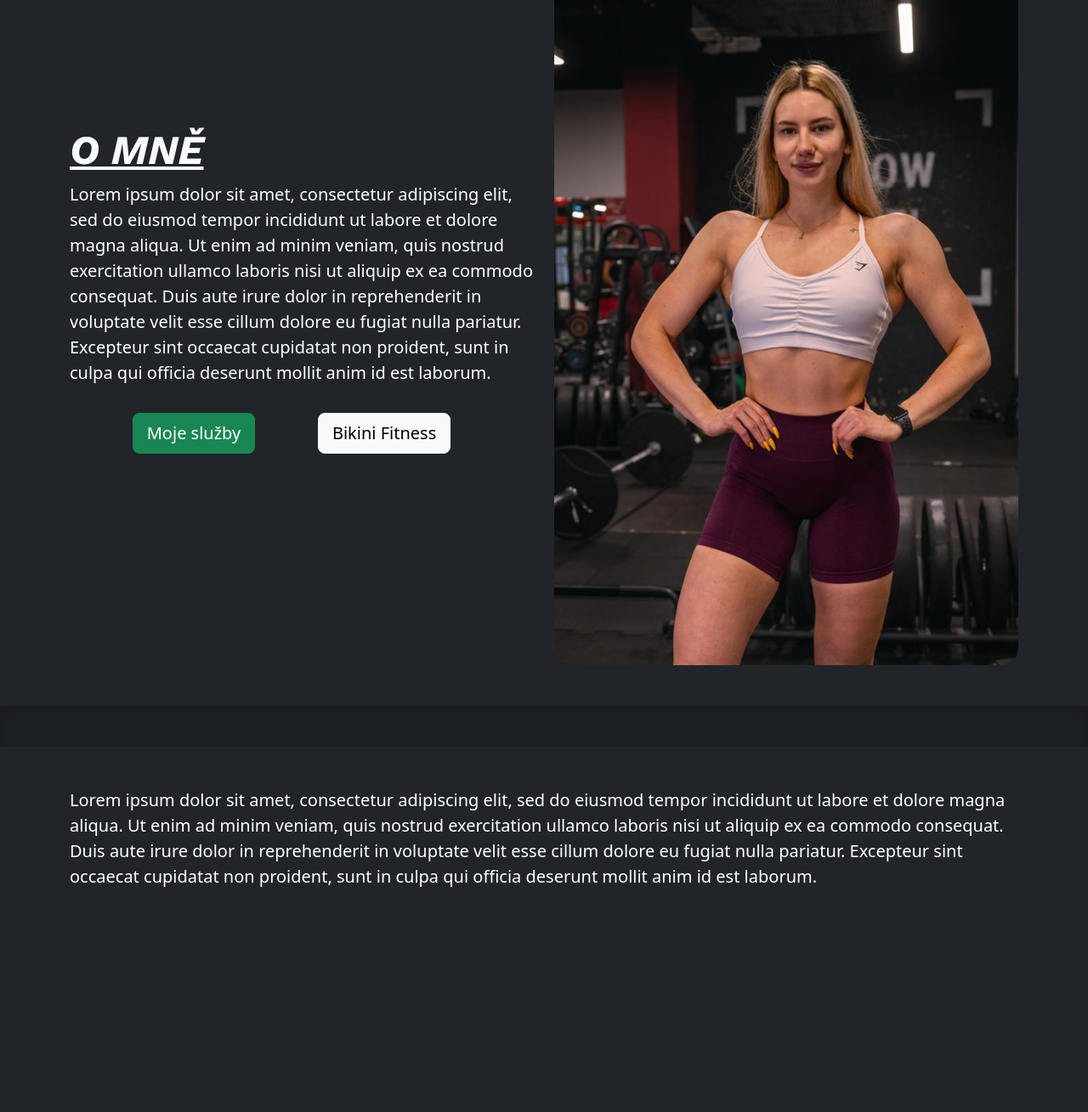
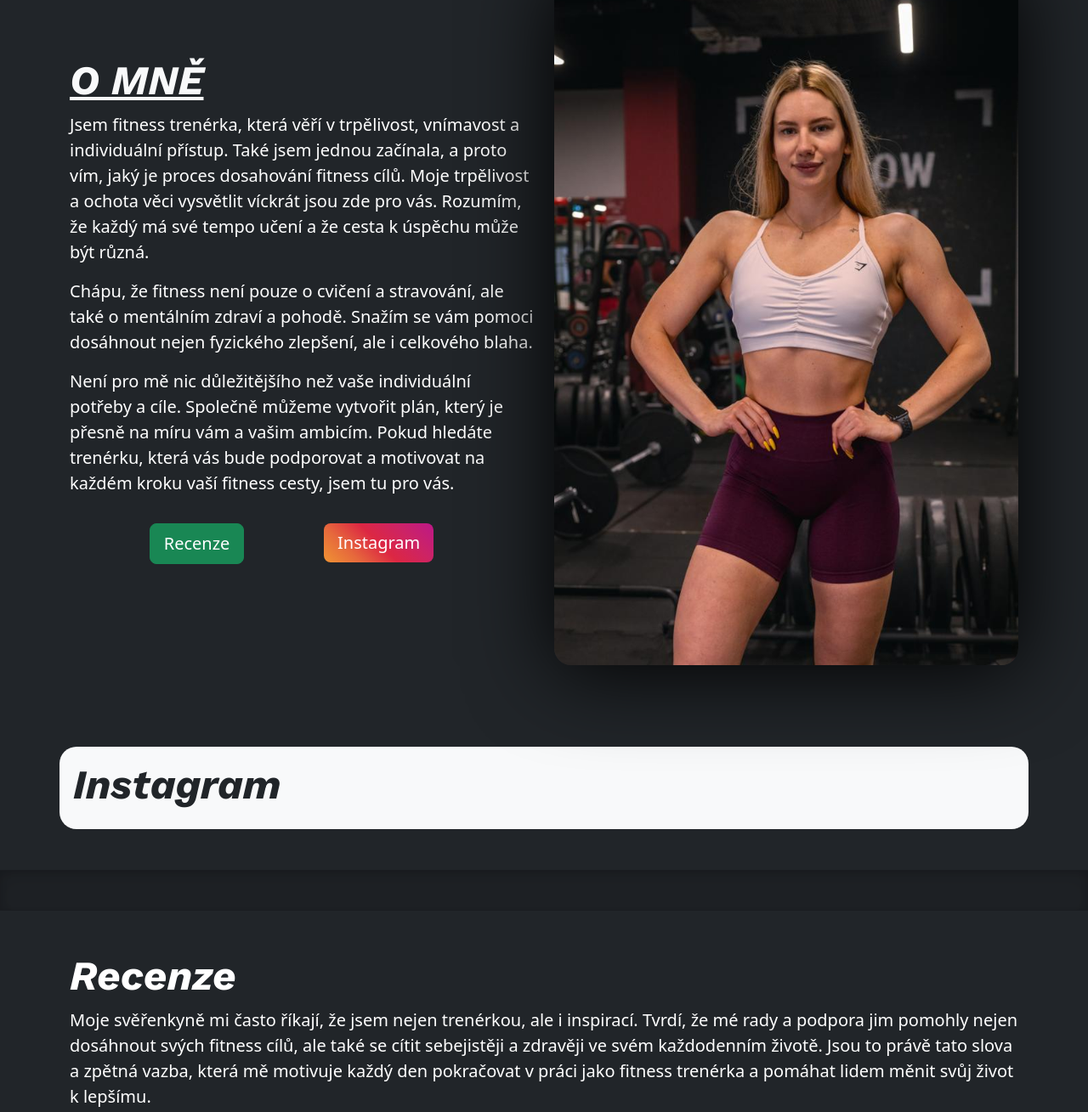
Before and after one commit to ladislavkroupa/Web-Nika-2023, a plain HTML site: page index.html in a window 1280 px wide. Shown: the part 773-2082 px from the top of the page at 85% size. Before the commit the page ends 1868 px from the top, so only its background shows below. Drawn offline with nearby package versions, Linux system fonts and the light colour scheme.

Commit message:
instagram and reviews update

```diff
--- a/index.html
+++ b/index.html
@@ -31,7 +31,7 @@
 
   <body class="bg-dark">
     <header>
-      <nav class="navbar fixed-top navbar-expand-lg p-3">
+      <nav class="navbar fixed-top navbar-expand-md p-3">
         <div class="container">
           <a class="navbar-brand" href="#"
             ><img
@@ -69,7 +69,7 @@
                 >
               </li>
               <li>
-                <a href="#" class="nav-link">Recenze</a>
+                <a href="#my-reviews" class="nav-link">Recenze</a>
               </li>
               <li>
                 <a href="/contact.html" class="nav-link"
@@ -120,32 +120,38 @@
                   O mně
                 </h2>
                 <p class="lead text-white">
-                  Lorem ipsum dolor sit amet, consectetur adipiscing elit, sed
-                  do eiusmod tempor incididunt ut labore et dolore magna aliqua.
-                  Ut enim ad minim veniam, quis nostrud exercitation ullamco
-                  laboris nisi ut aliquip ex ea commodo consequat. Duis aute
-                  irure dolor in reprehenderit in voluptate velit esse cillum
-                  dolore eu fugiat nulla pariatur. Excepteur sint occaecat
-                  cupidatat non proident, sunt in culpa qui officia deserunt
-                  mollit anim id est laborum.
+                  Jsem fitness trenérka, která věří v trpělivost,
+                  vnímavost a individuální přístup. Také jsem jednou začínala,
+                  a proto vím, jaký je proces dosahování fitness cílů.
+                  Moje trpělivost a ochota věci vysvětlit víckrát jsou zde pro vás. Rozumím, že každý má své tempo učení a že cesta k úspěchu může být různá.
+                </p>
+
+                <p class="lead text-white">
+                  Chápu, že fitness není pouze o cvičení a stravování, ale také o mentálním zdraví a pohodě. Snažím se vám pomoci dosáhnout nejen fyzického zlepšení, ale i celkového blaha.
+                </p>
+
+                <p class="lead text-white">
+                  Není pro mě nic důležitějšího než vaše individuální potřeby a cíle. Společně můžeme vytvořit plán, který je přesně na míru vám a vašim ambicím. Pokud hledáte trenérku, která vás bude podporovat a motivovat na každém kroku vaší fitness cesty, jsem tu pro vás.
                 </p>
 
                 <div class="row my-3">
                   <div class="d-flex justify-content-evenly mx-auto col mb-5">
-                    <button class="btn btn btn-success btn-lg">
-                      Moje služby
-                    </button>
-                    <button class="btn btn-light btn-lg">Bikini Fitness</button>
+                    <a href="#my-reviews"><button class="btn btn btn-success btn-lg">
+                      Recenze
+                    </button></a>
+                    <a
+                    href="#ig-feed"><button id="ig-button"  class="btn btn-light btn-lg">Instagram</button></a>
+
                   </div>
                 </div>
               </div>
             </div>
             <div class="d-flex col-12 col-xl-6">
-              <div class="zoom-wrapper">
+              <div class="zoom-wrapper mb-5">
                 <img
                   id="about-me-photo"
-                  class="img-fluid mx-auto d-block"
-                  src="images/nika-photo-2.jpg"
+                  class="img-fluid mx-auto d-block "
+                  src="./images/nika-photo-2.jpg"
                   alt="nika-photo-about-me"
                 />
               </div>
@@ -153,22 +159,24 @@
           </div>
         </div>
       </div>
+
+      <div id="ig-feed" class="container mx-auto p-3 ig-feed mt-5 bg-light">
+        <h2 class="">Instagram</h2>
+      <div class="elfsight-app-9d352100-dc5b-4cbe-bfc7-373be1acfcbe"></div>
+    </div>
+
     </section>
 
-    <div class="divider mt-5"></div>
+    <div id="my-reviews" class="divider mt-5"></div>
 
-    <section id="my-products" class="bg-dark mt-5">
+    <section class="bg-dark mt-5">
       <div class="container">
         <div class="row">
           <div class="col">
-            <p class="lead text-white">
-              Lorem ipsum dolor sit amet, consectetur adipiscing elit, sed do
-              eiusmod tempor incididunt ut labore et dolore magna aliqua. Ut
-              enim ad minim veniam, quis nostrud exercitation ullamco laboris
-              nisi ut aliquip ex ea commodo consequat. Duis aute irure dolor in
-              reprehenderit in voluptate velit esse cillum dolore eu fugiat
-              nulla pariatur. Excepteur sint occaecat cupidatat non proident,
-              sunt in culpa qui officia deserunt mollit anim id est laborum.
+
+            <h2 class="text-white">Recenze</h2>
+            <p class="lead text-white ">
+              Moje svěřenkyně mi často říkají, že jsem nejen trenérkou, ale i inspirací. Tvrdí, že mé rady a podpora jim pomohly nejen dosáhnout svých fitness cílů, ale také se cítit sebejistěji a zdravěji ve svém každodenním životě. Jsou to právě tato slova a zpětná vazba, která mě motivuje každý den pokračovat v práci jako fitness trenérka a pomáhat lidem měnit svůj život k lepšímu.
             </p>
           </div>
         </div>
@@ -177,11 +185,9 @@
 
 
 
+
+
     <div class="container p-3">
-      <div class="elfsight-app-9d352100-dc5b-4cbe-bfc7-373be1acfcbe"></div>
-    </div>
-
-    <div class="container bg-light">
       <div class="elfsight-app-3d109e58-2f6f-49c9-8060-152c6cd20405"></div>
     </div>
 
--- a/style.css
+++ b/style.css
@@ -1,3 +1,4 @@
+
 .divider {
   width: 100%;
   height: 3rem;
@@ -6,6 +7,10 @@
   border-width: 1px 0;
   box-shadow: inset 0 0.5em 1.5em rgba(0, 0, 0, 0.1),
     inset 0 0.125em 0.5em rgba(0, 0, 0, 0.15);
+}
+
+#ig-feed {
+  border-radius: 20px;
 }
 
 h2 {
@@ -17,21 +22,50 @@ h2 {
   border-radius: 20px;
 }
 
-#about-me-photo {
-  border-radius: 20px;
-  min-height: 100px;
-  box-shadow: 0px 30px 100px black;
+#ig-button {
+  background: #f09433;
+  background: -moz-linear-gradient(
+    45deg,
+    #f09433 0%,
+    #e6683c 25%,
+    #dc2743 50%,
+    #cc2366 75%,
+    #bc1888 100%
+  );
+  background: -webkit-linear-gradient(
+    45deg,
+    #f09433 0%,
+    #e6683c 25%,
+    #dc2743 50%,
+    #cc2366 75%,
+    #bc1888 100%
+  );
+  background: linear-gradient(
+    45deg,
+    #f09433 0%,
+    #e6683c 25%,
+    #dc2743 50%,
+    #cc2366 75%,
+    #bc1888 100%
+  );
+  filter: progid:DXImageTransform.Microsoft.gradient( startColorstr='#f09433', endColorstr='#bc1888',GradientType=1 );
+  color: white;
+  border: 0;
 }
 
 .zoom-wrapper {
   min-height: fit-content;
   overflow: hidden;
+  border-radius: 20px;
+  box-shadow: 0px 05px 100px black;
+}
 
-  border-radius: 20px;
+#about-me-photo {
+  min-height: 250px;
 }
 
 .zoom-wrapper img {
-  object-fit: cover;
+  object-fit: scale-down;
   transition: transform 0.8s;
   height: 100%;
 }
```
